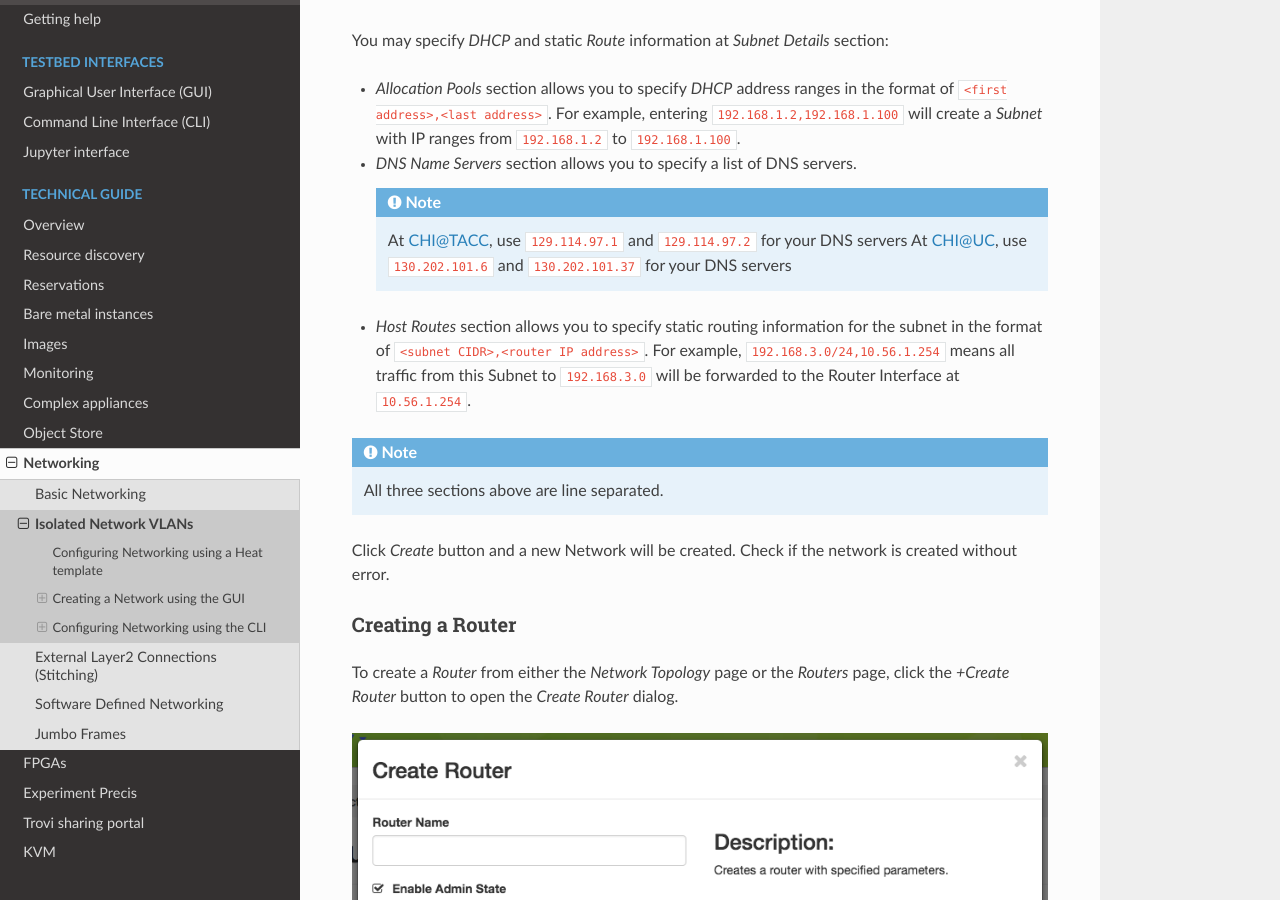
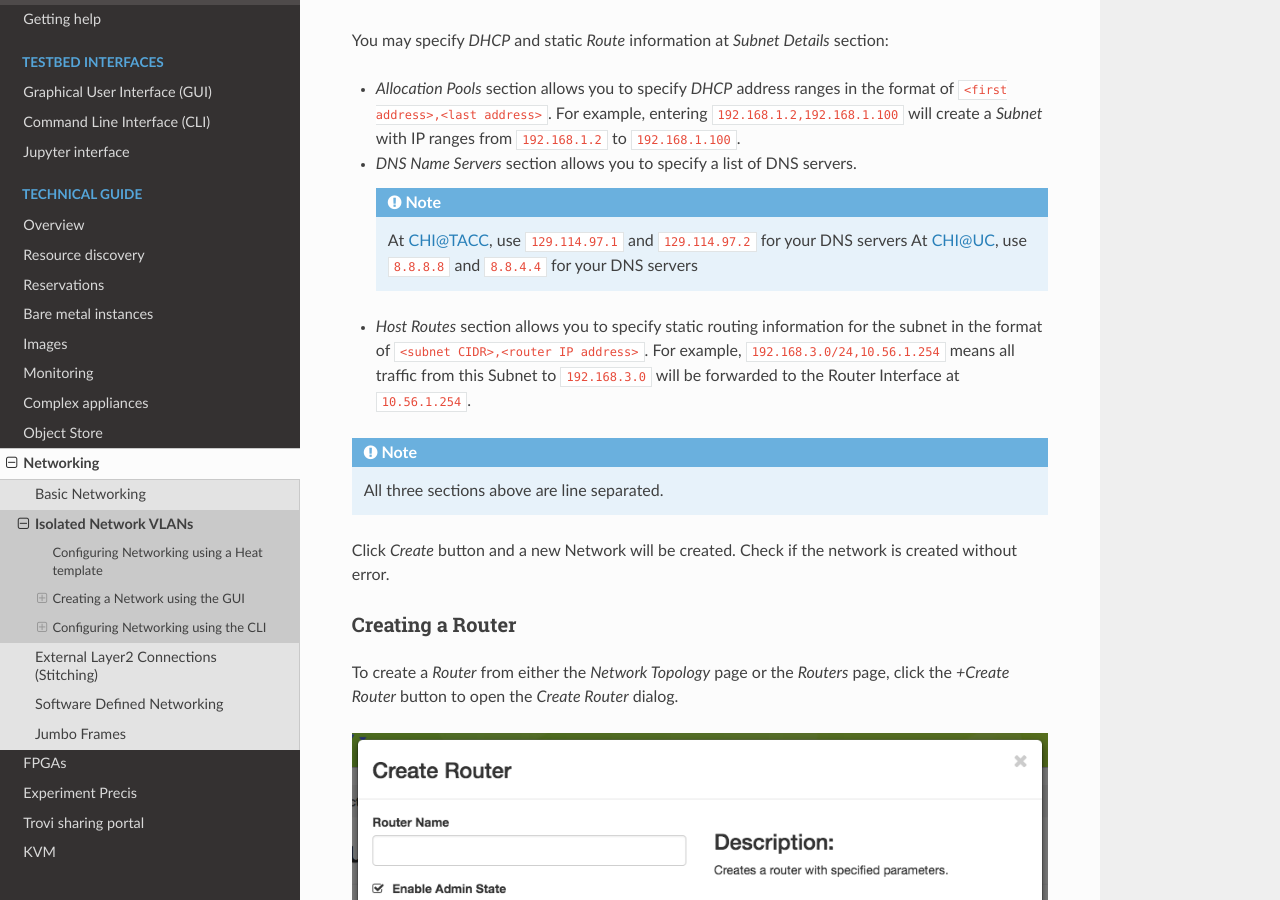
Before and after one commit to ChameleonCloud/docs, a Sphinx documentation site: the page built from source/technical/networks/networks_vlan.rst, in a window 1280 px wide and 900 px high, scrolled down 3172 px. Built offline with Sphinx 7.4.7 and the Read the Docs theme 2.0.0, drawn with Linux system fonts in a browser that asks for light colours.

Commit message:
Drop T2 ANL DNS from UC docs
ANL is decommissioning these tier 2 DNS servers and they cannot
currently be queried by floating IPs.

```diff
--- a/source/technical/networks/networks_vlan.rst
+++ b/source/technical/networks/networks_vlan.rst
@@ -62,7 +62,7 @@ You may specify *DHCP* and static *Route* information at *Subnet Details* sectio
 
   .. note::
      At |CHI@TACC|, use ``129.114.97.1`` and ``129.114.97.2`` for your DNS servers
-     At |CHI@UC|, use ``130.202.101.6`` and ``130.202.101.37`` for your DNS servers
+     At |CHI@UC|, use ``8.8.8.8`` and ``8.8.4.4`` for your DNS servers
 - *Host Routes* section allows you to specify static routing information for the subnet in the format of ``<subnet CIDR>,<router IP address>``. For example, ``192.168.3.0/24,10.56.1.254`` means all traffic from this Subnet to ``192.168.3.0`` will be forwarded to the Router Interface at ``10.56.1.254``.
 
 .. note:: All three sections above are line separated.
```
